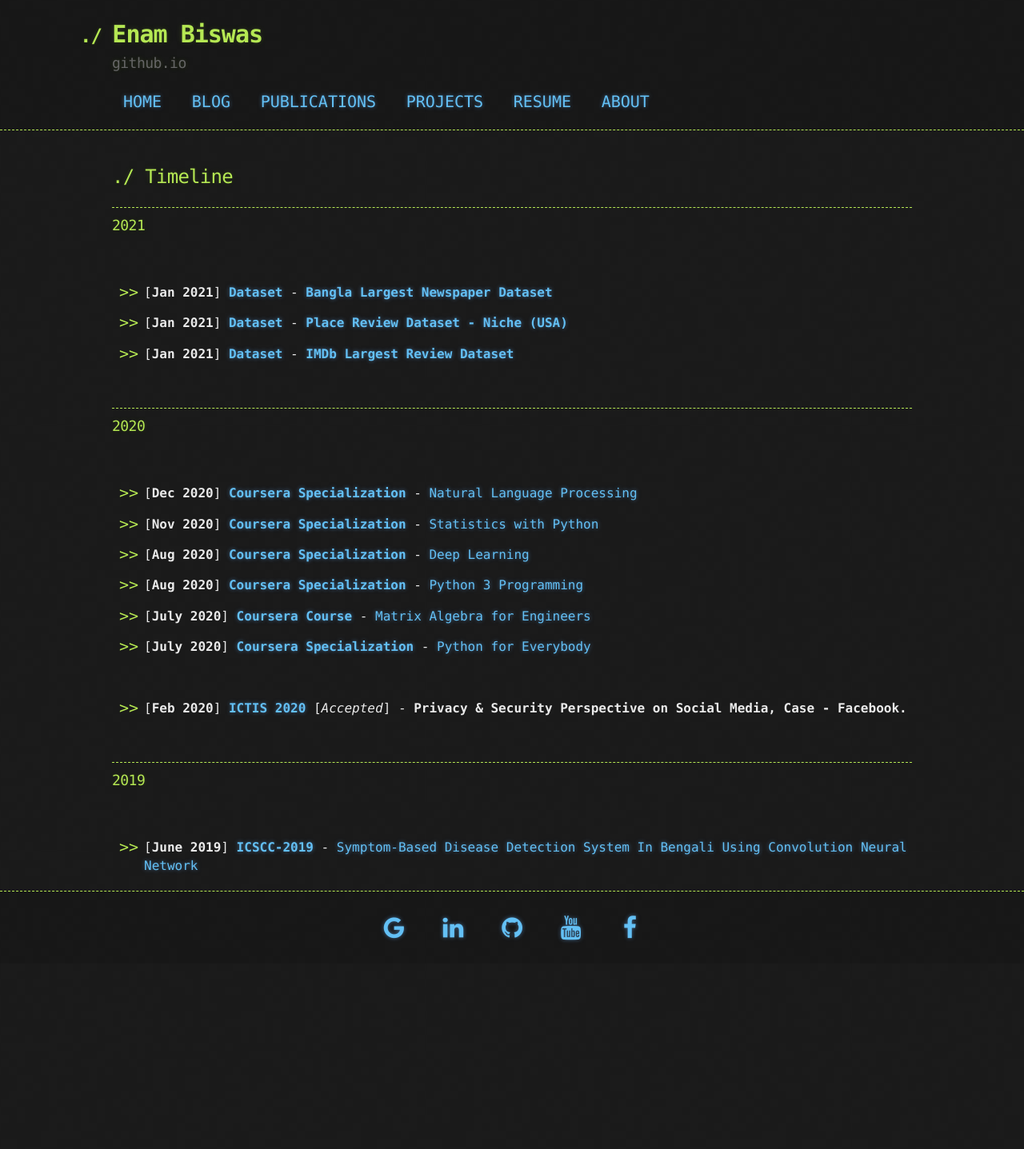
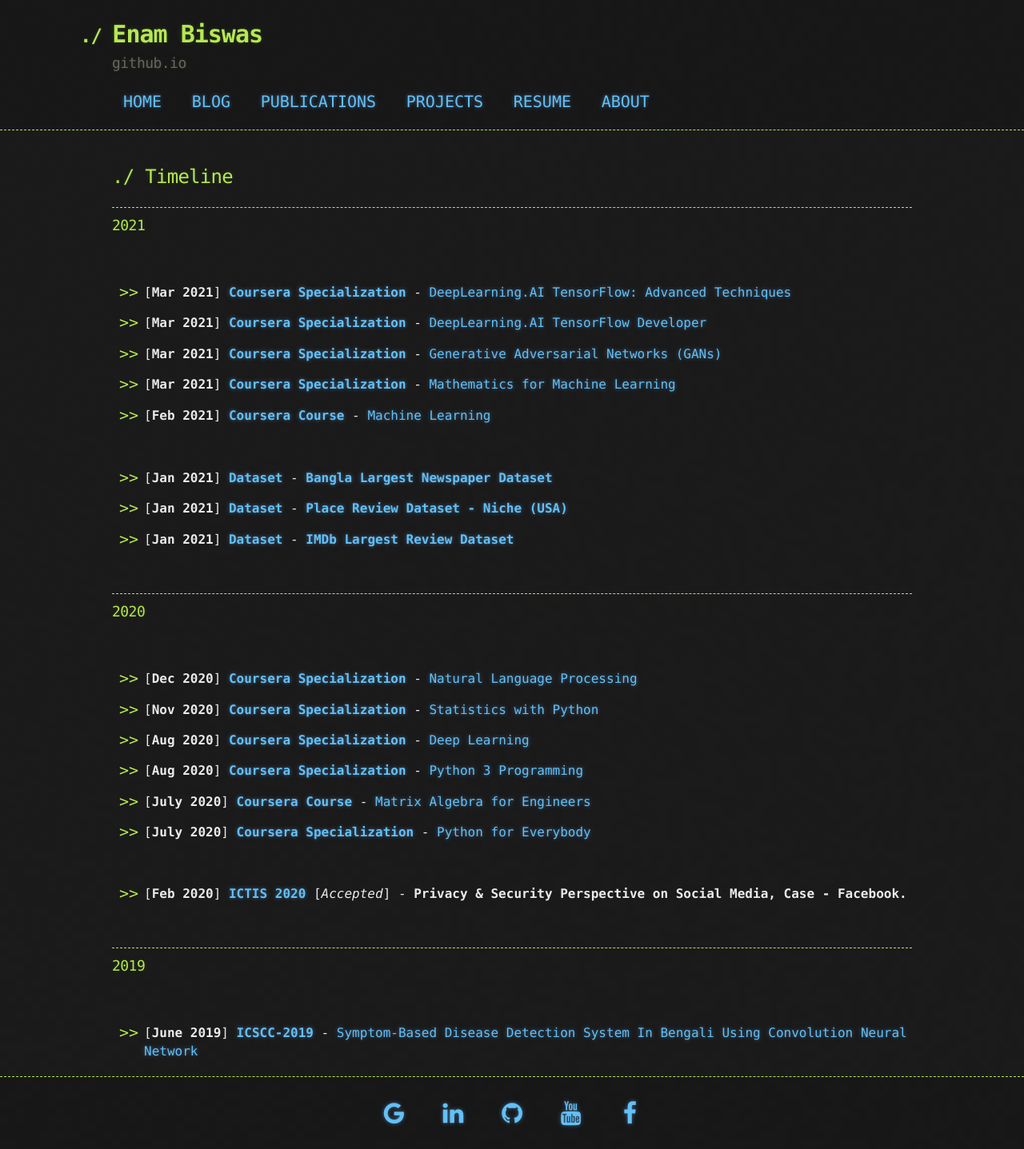
Before and after one commit to e-biswas/e-biswas.github.io, a Jekyll site: the page built from index.md, in a window 1280 px wide. Shown: the whole page at 80% size. Built offline with Jekyll 4.4.1, drawn with Linux system fonts in a browser that asks for light colours; our own code applies the rules of GitHub Pages for plain Markdown files; before the commit the page ends 1205 px from its top, so only the background shows below that.

Commit message:
Update index.md

```diff
--- a/index.md
+++ b/index.md
@@ -8,10 +8,17 @@
 
 <br>
 
+* [**Mar 2021**] [**Coursera Specialization**](https://www.coursera.org/specializations/tensorflow-advanced-techniques) - [DeepLearning.AI TensorFlow: Advanced Techniques](https://www.coursera.org/account/accomplishments/specialization/certificate/8XRMDRE4BABG)
 
+* [**Mar 2021**] [**Coursera Specialization**](https://www.coursera.org/professional-certificates/tensorflow-in-practice) - [DeepLearning.AI TensorFlow Developer](https://www.coursera.org/account/accomplishments/specialization/certificate/3QW9EE8E8N5A)
 
+* [**Mar 2021**] [**Coursera Specialization**](https://www.coursera.org/specializations/generative-adversarial-networks-gans) - [Generative Adversarial Networks (GANs)](https://www.coursera.org/account/accomplishments/specialization/certificate/2VPV55WV7HVN)
 
+* [**Mar 2021**] [**Coursera Specialization**](https://www.coursera.org/specializations/mathematics-machine-learning) - [Mathematics for Machine Learning](https://www.coursera.org/account/accomplishments/specialization/certificate/FGUBHKU46265)
 
+* [**Feb 2021**] [**Coursera Course**](https://www.coursera.org/learn/machine-learning) - [Machine Learning](https://www.coursera.org/account/accomplishments/certificate/7X9PNCXMTL3X)
+
+<br>
 
 * [**Jan 2021**] [**Dataset**](https://e-biswas.github.io/projects/#datasets) - [**Bangla Largest Newspaper Dataset**](https://www.kaggle.com/ebiswas/bangla-largest-newspaper-dataset)
 
```
